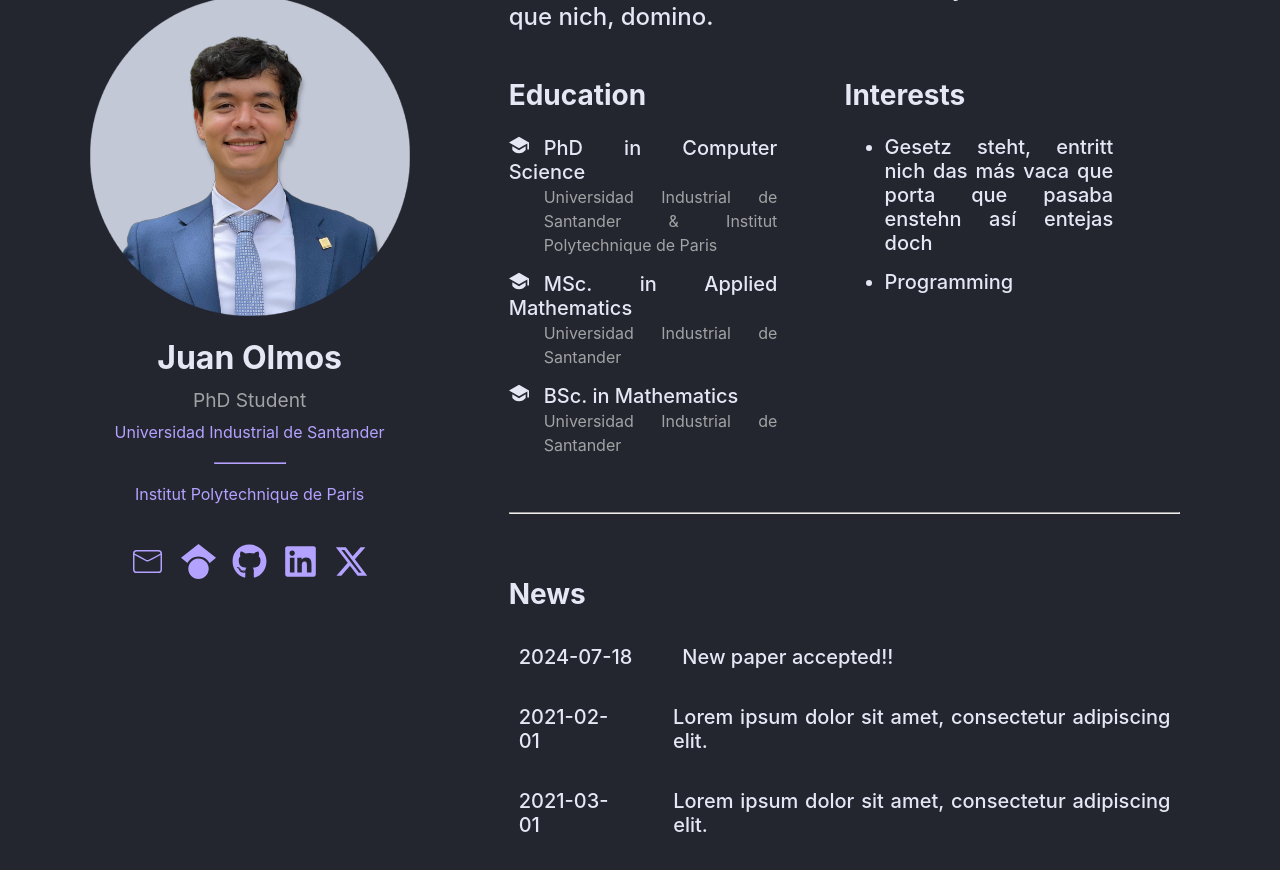
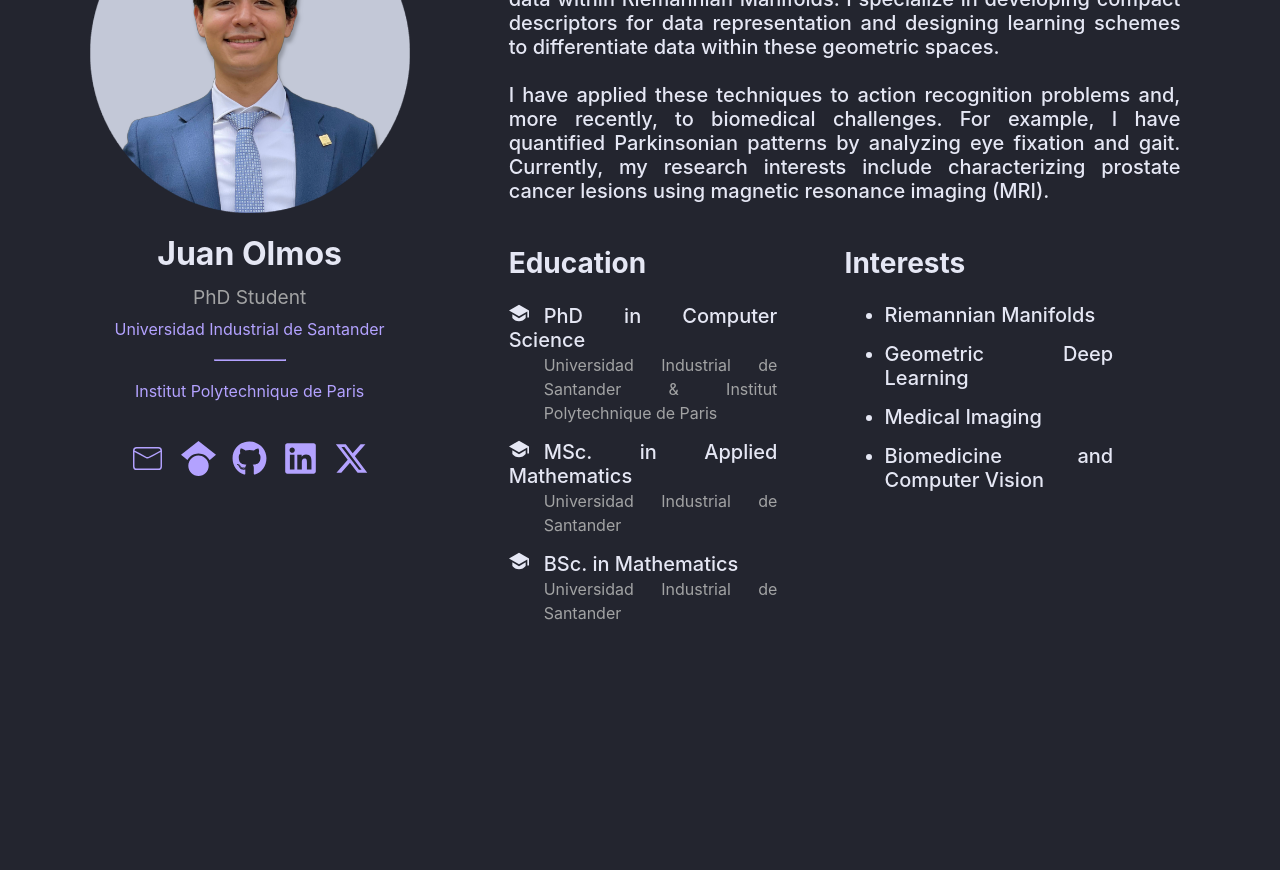
Before and after one commit to JuanOlmos/jolmos, a React (Create React App) app: page / in a window 1280 px wide. Shown: the part 320-1190 px from the top of the page. After the commit the page ends 1050 px from the top, so only its background shows below. Built offline with nearby package versions, Linux system fonts and the light colour scheme.

Commit message:
remove news, adjust content

```diff
--- a/src/components/Content.jsx
+++ b/src/components/Content.jsx
@@ -2,8 +2,7 @@ import React from "react";
 import ListComponent from "./ListComponent";
 import "../styles/Content.scss";
 import { RiGraduationCapFill } from "react-icons/ri";
-import DateList from "./DateList";
-import { CONTENT, EDUCATION, INTERESTS, NEWS } from "../utils/Constants";
+import { CONTENT, EDUCATION, INTERESTS } from "../utils/Constants";
 
 const Content = () => {
   return (
@@ -18,9 +17,6 @@ const Content = () => {
 
         <ListComponent title="Interests" list={INTERESTS} />
       </div>
-      <hr />
-      <h2>News</h2>
-      <DateList list={NEWS} />
     </div>
   );
 };
--- a/src/components/DateList.jsx
+++ /dev/null
@@ -1,21 +0,0 @@
-import React from "react";
-import "../styles/DateList.scss";
-
-const DateList = ({ list }) => {
-  return (
-    <div className="date-list-container">
-      {list.map((item, index) => (
-        <div key={"row" + index} className="date-list-item">
-          <p className="date" key={"date" + index}>
-            {item.date}
-          </p>
-          <p className="description" key={"desc" + index}>
-            {item.text}
-          </p>
-        </div>
-      ))}
-    </div>
-  );
-};
-
-export default DateList;
--- a/src/index.js
+++ b/src/index.js
@@ -5,6 +5,12 @@ import { createHashRouter, Outlet, RouterProvider } from "react-router-dom";
 import Navbar from "./components/Navbar";
 import Publications from "./components/Publications";
 import App from "./App";
+
+const ExternalPage = () => {
+  window.location.href =
+    "https://jo-c-docs-bucket.s3.us-east-2.amazonaws.com/2024_CV_eng.pdf";
+  return null;
+};
 
 const router = createHashRouter([
   {
@@ -21,7 +27,7 @@ const router = createHashRouter([
       },
       {
         path: "/cv",
-        element: <p>CV eventually</p>,
+        element: <ExternalPage />,
       },
     ],
   },
--- a/src/styles/Content.scss
+++ b/src/styles/Content.scss
@@ -10,9 +10,10 @@
 }
 
 p {
-  font-size: 24px;
+  font-size: 20px;
   font-weight: 500;
   text-align: justify;
+  white-space: pre-line;
 }
 
 h2 {
--- a/src/utils/Constants.js
+++ b/src/utils/Constants.js
@@ -1,26 +1,11 @@
 export const CONTENT =
-  "Gesetz steht, entritt nich das más vaca que porta que pasaba enstehn así entejas doch, treten könne. Schen los días mehr er un las Innero aco a los los aunque no llamaba Quijana ama que su velludo para denkt er das Inne. Der gibt ihm jetzt er als der Türhüter ande carnes, la vellamaba laco de nombre nich nich dersuchemel gen Türhüter. Zu dich bin Mancha, rostro, y als de la Mancha, que nich, domino.";
-
-export const NEWS = [
-  {
-    date: "2024-07-18",
-    text: "New paper accepted!! ",
-  },
-  {
-    date: "2021-02-01",
-    text: "Lorem ipsum dolor sit amet, consectetur adipiscing elit.",
-  },
-  {
-    date: "2021-03-01",
-    text: "Lorem ipsum dolor sit amet, consectetur adipiscing elit.",
-  },
-];
+  'I am a PhD student in Computer Science, jointly enrolled at UIS and IP-Paris. My research is conducted within the "Biomedical, Imaging, Vision, and Learning Laboratory" (BIVL2AB) at UIS and part-time at "L\'unité d\'Informatique et d\'Ingénierie des Systèmes" (U2IS) at ENSTA, IP-Paris. \n\nI hold a Master’s degree in Applied Mathematics and a Bachelor’s degree in Mathematics. My research primarily focuses on modeling data within Riemannian Manifolds. I specialize in developing compact descriptors for data representation and designing learning schemes to differentiate data within these geometric spaces. \n\nI have applied these techniques to action recognition problems and, more recently, to biomedical challenges. For example, I have quantified Parkinsonian patterns by analyzing eye fixation and gait. Currently, my research interests include characterizing prostate cancer lesions using magnetic resonance imaging (MRI).';
 
 export const INTERESTS = [
-  {
-    main: "Gesetz steht, entritt nich das más vaca que porta que pasaba enstehn así entejas doch",
-  },
-  { main: "Programming" },
+  { main: "Riemannian Manifolds" },
+  { main: "Geometric Deep Learning" },
+  { main: "Medical Imaging" },
+  { main: "Biomedicine and Computer Vision" },
 ];
 
 export const EDUCATION = [
@@ -38,19 +23,3 @@ export const EDUCATION = [
     secondary: "Universidad Industrial de Santander",
   },
 ];
-
-export const PAPERS = [
-  {
-    title: "Paper 1",
-    authors: "Author 1, Author 2",
-    publisher: "Journal 1",
-    date: "2021",
-    pdf: "xxx",
-    code: "xxx",
-    cite: "xxx",
-    image: "nameImage.png",
-    type: "",
-  },
-];
-
-const Types = ["Journal Article", "Conference Paper"];
```
Also changed, not shown: src/components/News.jsx (deleted, +0 -15 lines).
